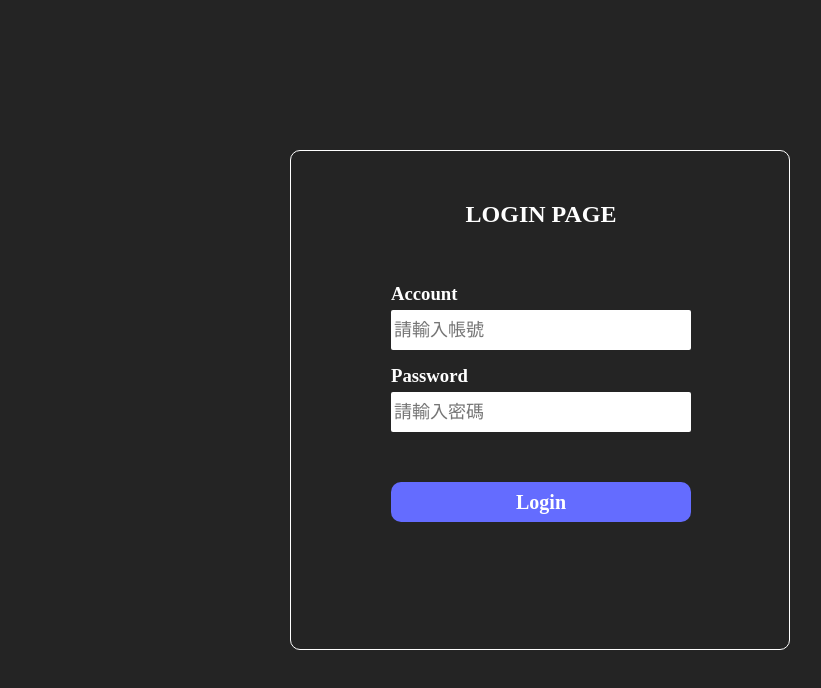
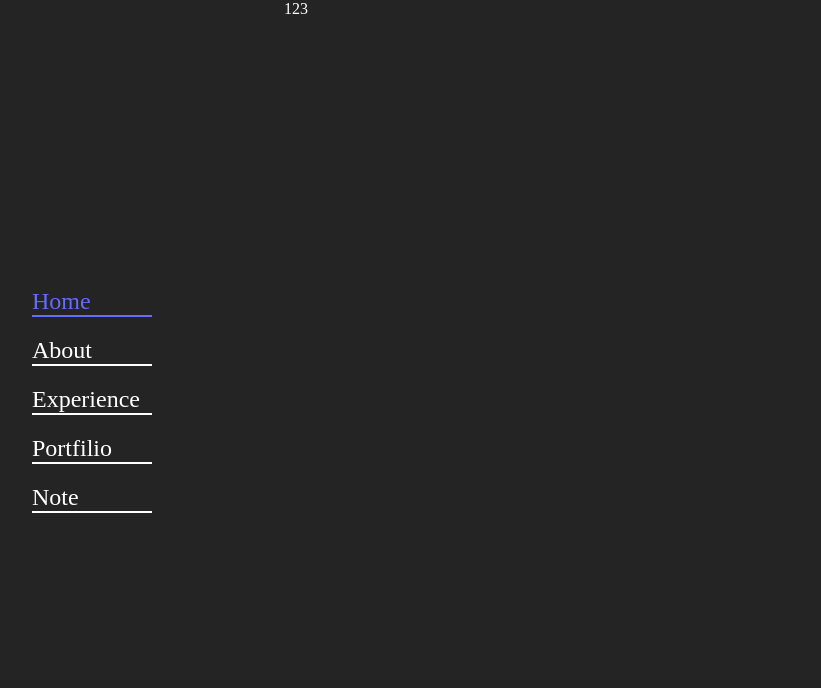
Before and after one commit to Charonyuu/backstage_for_resume, a React (Vite) app: page / in a window 1280 px wide. Shown: the top 688 px of the page, without its empty margins (100-921 px from the left). Built offline with nearby package versions, Linux system fonts and the light colour scheme; no server answers.

Commit message:
nav complete

```diff
--- a/package.json
+++ b/package.json
@@ -9,6 +9,7 @@
     "preview": "vite preview"
   },
   "dependencies": {
+    "classnames": "^2.3.2",
     "firebase": "^9.14.0",
     "netlify-cli": "^12.2.7",
     "react": "^18.2.0",
--- a/src/App.jsx
+++ b/src/App.jsx
@@ -6,12 +6,13 @@ import ExperiencePage from './component/experiencePage'
 import PortfilioPage from './component/portfilioPage'
 import NotePage from './component/notePage'
 import styles from './app.module.scss'
-// import { AuthProvider } from "../contexts/AuthContext"
+import { useAuth,AuthProvider } from "./context/AuthContext"
+import Nav from './component/nav'
 import {
   BrowserRouter as Router,
   Switch,
   Route,
-  Link,
+  Redirect,
 } from "react-router-dom";
 
 
@@ -19,14 +20,38 @@ function App() {
   return (
   <Router>
     <div className={styles.app}>
+      <AuthProvider>
         <Switch>
-        <Route exact path="/">
+          <Route path="/login">
             <Login />
           </Route>
-        <PrivateRoute path="/protected">
+          <Route exact path="/">
+            <Nav>
               <HomePage />
+            </Nav>
+          </Route>
+          <PrivateRoute  path="/about">
+            <Nav>
+              <AboutPage />
+            </Nav>
+          </PrivateRoute>
+          <PrivateRoute  path="/experience">
+            <Nav>
+              <ExperiencePage />
+            </Nav>
+          </PrivateRoute>
+          <PrivateRoute  path="/portfilio">
+            <Nav>
+              <PortfilioPage />
+            </Nav>
+          </PrivateRoute>
+          <PrivateRoute  path="/note">
+            <Nav>
+              <NotePage />
+            </Nav>
           </PrivateRoute>
         </Switch>
+      </AuthProvider>
     </div>
   </Router>
   )
@@ -36,18 +61,17 @@ export default App;
 
 // screen if you're not yet authenticated.
 function PrivateRoute({ children, ...rest }) {
-  let auth = useAuth();
+  const { loginStatus } = useAuth()
   return (
     <Route
       {...rest}
       render={({ location }) =>
-        auth.user ? (
+        loginStatus ? (
           children
         ) : (
           <Redirect
             to={{
               pathname: "/login",
-              state: { from: location }
             }}
           />
         )
--- a/src/component/experiencePage/index.jsx
+++ b/src/component/experiencePage/index.jsx
@@ -3,7 +3,7 @@ import styles from "./index.module.scss"
 export default function ExperiencePage() {
   return (
     <div>
-
+      123
     </div>
   )
 }
--- a/src/component/homePage/index.jsx
+++ b/src/component/homePage/index.jsx
@@ -37,6 +37,8 @@ export default function HomePage() {
   // },[])
   return (
     <div>
+        123
+
       {/* <input type="file" onChange={handleChange} accept="/image/*" />
 <button onClick={handleUpload}>Upload to Firebase</button>
 <p>{percent} "% done"</p> */}
--- a/src/component/login/index.jsx
+++ b/src/component/login/index.jsx
@@ -2,9 +2,11 @@ import {useRef, useState} from 'react'
 import styles from "./index.module.scss"
 import { signInWithEmailAndPassword } from "firebase/auth";
 import { auth } from '../../firebaseConfig';
-
-
+import { useAuth } from "../../context/AuthContext"
+import { useHistory } from 'react-router-dom';
 function Login() {
+  const { login } = useAuth()
+  const history = useHistory();
   const [error,setError] = useState('')
   const account_input = useRef(null)
   const password_input = useRef(null)
@@ -12,9 +14,9 @@ function Login() {
     if(!account_input.current.value || !password_input.current.value) return setError('請輸入帳號或密碼')
     setError('')
     signInWithEmailAndPassword(auth, account_input.current.value, password_input.current.value)
-    .then((userCredential) => {
-      const user = userCredential.user;
-      console.log(user);
+    .then(() => {
+      login();
+      history.push('/')
     })
     .catch((error) => {
       setError('密碼錯誤')
--- /dev/null
+++ b/src/component/nav/index.jsx
@@ -0,0 +1,23 @@
+import React from 'react'
+import styles from "./index.module.scss"
+import { Link,useLocation } from 'react-router-dom'
+import classnames from 'classnames'
+export default function Nav({children}) {
+  const location = useLocation();
+  return (
+    <div className={styles.all}>
+      <div className={styles.nav}>
+        <Link to='/' className={classnames(styles.navItem,{[styles.active]: location.pathname === '/'})}>Home</Link >
+        <Link to='/about' className={classnames(styles.navItem,{[styles.active]: location.pathname === '/about'})}>About</Link >
+        <Link to='/experience' className={classnames(styles.navItem,{[styles.active]: location.pathname === '/experience'})}>Experience</Link >
+        <Link to='/portfilio' className={classnames(styles.navItem,{[styles.active]: location.pathname === '/portfilio'})}>Portfilio</Link >
+        <Link to='/note' className={classnames(styles.navItem,{[styles.active]: location.pathname === '/note'})}>Note</Link >
+
+      </div>
+      <div className={styles.children}>
+        {children}
+      </div>
+    </div>
+
+  )
+}
--- /dev/null
+++ b/src/component/nav/index.module.scss
@@ -0,0 +1,31 @@
+.all{
+    width: 100%;
+    height: 100%;
+    display: flex;
+    & .nav{
+        width: 30%;
+        height: 100%;
+        display: flex;
+        flex-direction: column;
+        justify-content: center;
+        align-items: center;
+        & .navItem{
+            font-size: 24px;
+            margin: 10px 0;
+            border-bottom: 2px solid white;
+            cursor: pointer;
+            width: 120px;
+            &:hover{
+                border-bottom: 2px solid #646cff;
+                color: #646cff;
+            }
+            &.active{
+                border-bottom: 2px solid #646cff;
+                color: #646cff;
+            }
+        }
+    }
+    & .children{
+        width: 70%;
+    }
+}
--- a/src/context/AuthContext.jsx
+++ b/src/context/AuthContext.jsx
@@ -1,6 +1,5 @@
 import React, { useContext, useState, useEffect } from "react"
-import { auth } from "../firebaseConfig"
-
+import { signInWithEmailAndPassword } from "firebase/auth";
 const AuthContext = React.createContext()
 
 export function useAuth() {
@@ -8,55 +7,28 @@ export function useAuth() {
 }
 
 export function AuthProvider({ children }) {
-  const [currentUser, setCurrentUser] = useState()
-  const [loading, setLoading] = useState(true)
+  const [loginStatus, setLoginStatus] = useState(false)
 
-  function signup(email, password) {
-    return auth.createUserWithEmailAndPassword(email, password)
+  function login() {
+    setLoginStatus(true)
   }
 
-  function login(email, password) {
-    return auth.signInWithEmailAndPassword(email, password)
-  }
+  // function logout() {
+  //   return auth.signOut()
+  // }
 
-  function logout() {
-    return auth.signOut()
-  }
-
-  function resetPassword(email) {
-    return auth.sendPasswordResetEmail(email)
-  }
-
-  function updateEmail(email) {
-    return currentUser.updateEmail(email)
-  }
-
-  function updatePassword(password) {
-    return currentUser.updatePassword(password)
-  }
-
-  useEffect(() => {
-    const unsubscribe = auth.onAuthStateChanged(user => {
-      setCurrentUser(user)
-      setLoading(false)
-    })
-
-    return unsubscribe
-  }, [])
+  // function resetPassword(email) {
+  //   return auth.sendPasswordResetEmail(email)
+  // }
 
   const value = {
-    currentUser,
+    loginStatus,
     login,
-    signup,
-    logout,
-    resetPassword,
-    updateEmail,
-    updatePassword
   }
 
   return (
     <AuthContext.Provider value={value}>
-      {!loading && children}
+      {children}
     </AuthContext.Provider>
   )
 }
--- a/src/index.css
+++ b/src/index.css
@@ -6,3 +6,7 @@
 textarea:focus, input:focus{
     outline: none;
 }
+a{
+  color: unset;
+  text-decoration: unset;
+}
```
Also changed, not shown: 1 other file (tests, documents, lock files or other folders). Lines whose indentation alone changed are shown as unchanged.
